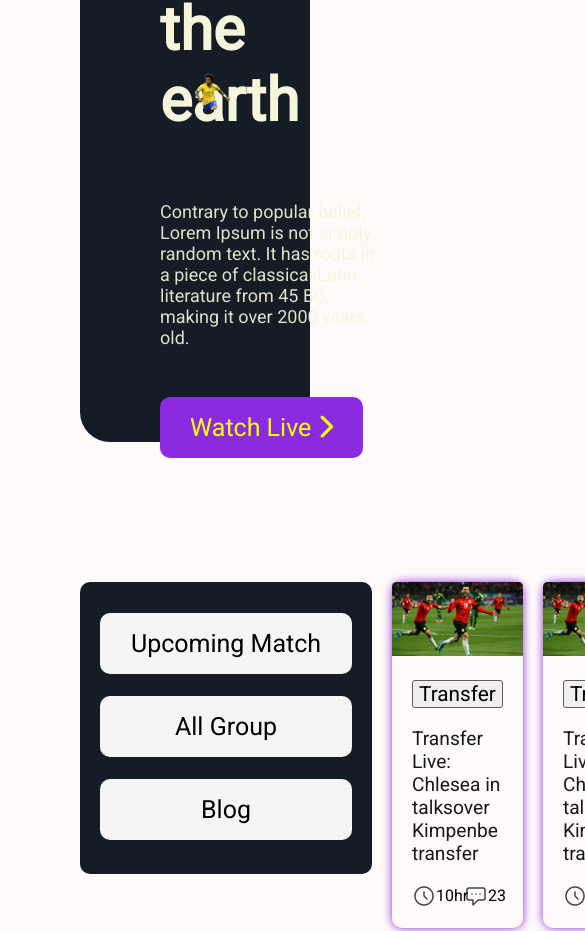
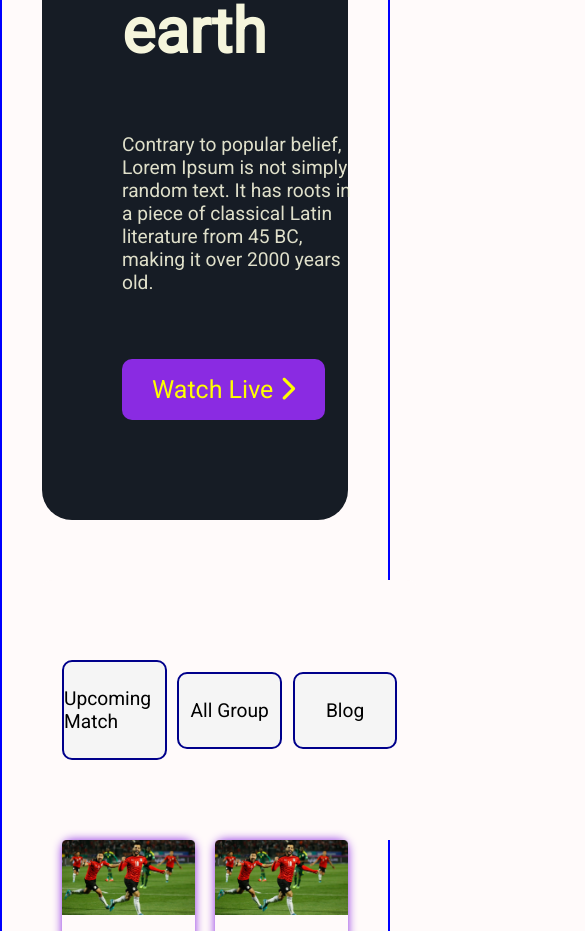
Before and after one commit to 1Md-Rakibul-Islam/World-Cup, a plain HTML site: page index.html in a window 390 px wide. Shown: the part 409-1340 px from the top of the page, 585 px wide, since content can reach past the window. Drawn offline with Linux system fonts and the light colour scheme.

Commit message:
tablet responsive complete

```diff
--- /dev/null
+++ b/assets/css/responsive.css
@@ -0,0 +1,60 @@
+@media screen and (max-width: 940px) {
+
+    .header__content__box {
+        width: 400px;
+    }
+}
+
+@media screen and (max-width: 980px) {
+
+    .container{
+        margin: 30px 40px;
+    }
+
+    .match__contents {
+        display: flex;
+        flex-wrap: wrap;
+    }
+
+    .nav__area {
+        width: 86vw;
+        display: flex;
+        justify-content: flex-start;
+        background-color: snow;
+        padding: 20px;
+
+    }
+
+    .nav__area ul {
+        width: 100%;
+        display: flex;
+        flex-direction: row;
+        align-content: center;
+        align-items: center;
+    }
+
+
+
+    .nav__area ul li {
+        width: 30%;
+        border: 2px solid darkblue;
+    }
+
+    .nav-link {
+        font-size: 1.2rem;
+        padding: 25px 0px;
+    }
+
+    .blogs{
+        display: grid;
+        grid-template-columns: repeat(2, 1fr);
+    }
+
+    .footer__contents {
+        display: flex;
+        flex-wrap: wrap;
+        justify-content: center;
+    }
+
+
+}
--- a/assets/css/style.css
+++ b/assets/css/style.css
@@ -6,10 +6,26 @@
 /*  =================
        common style
     ================= */
+/* html{
+    width: 1400px;
+    display: flex;
+    flex-direction: column;
+    justify-content: center;
+    border: 2px solid blue;
+} */
+
 body{
     padding: 0;
     margin: 0;
     background-color: snow;
+    display: flex;
+    flex-direction: column;
+    justify-content: center;
+    border: 2px solid blue;
+    box-sizing: border-box;
+}
+
+main{
     display: flex;
     flex-direction: column;
     justify-content: center;
@@ -33,26 +49,26 @@ body{
 
 .header_contents {
     display: flex;
-    justify-content: space-evenly;
-    align-items: center;
+    justify-content: space-between;
+    align-content: space-between;
 }
 
 .header__content__box {
-    width: 50%;
+    width: 450px;
     display: flex;
     justify-content: space-evenly;
-    align-items: center;
 }
 
 
 .heater-title {
-    font-size: 60px;
+    font-size: 3.9rem;
+    margin-top: 0px;
 
 }
 
 .header-decription {
     opacity: 0.9;
-    font-size: 18px;
+    font-size: 1.2rem;
     margin: 65px 0px;
 }
 
@@ -63,8 +79,18 @@ body{
     border-radius: 10px;
     font-size: 25px;
     color: yellow;
+    margin-bottom: 100px;
+    display: inline-block;
 
 }
+
+/* .header__banner{
+    background-image: url('/assets/images/Banner_Image.png');
+    background-repeat: no-repeat;
+    background-size: cover;
+    background-position: left;
+    background-origin: border-box;
+} */
 
 .header__banner img{
     width: 100%;
@@ -85,8 +111,8 @@ body{
 }
 
 .nav__area {
-    width: 252px;
-    height: 252px;
+    width: 220px;
+    height: 220px;
     background-color: rgb(22, 28, 37);
     padding: 20px;
     border-radius: 10px;
@@ -117,14 +143,18 @@ body{
 
 .nav-link{
     text-decoration: none;
-    padding: 16px 30px;
+    padding: 10px 0px;
     border-radius: 10px;
     font-size: 25px;
     color: black;
 }
 
+.nav__area ul li:hover {
+    background-color: blueviolet;
+}
+
 .nav__area ul li:active {
-    background-color: blueviolet;
+    background-color: tomato;
     color: yellow;
 }
 
--- a/index.html
+++ b/index.html
@@ -8,6 +8,7 @@
     <script src="https://kit.fontawesome.com/2f9f9c7031.js" crossorigin="anonymous"></script>
     <!-- stylesheet -->
     <link rel="stylesheet" href="assets/css/style.css">
+    <link rel="stylesheet" href="assets/css/responsive.css">
     <title>World Cup</title>
 </head>
 <body>
@@ -24,14 +25,18 @@
                         <h1 class="heater-title">The Greatest show on the earth</h1>
                         <p class="header-decription">
                             Contrary to popular belief, Lorem Ipsum is not simply random text. It has roots in a piece of classical Latin literature from 45 BC, making it over 2000 years old.
+
                         </p>
-                        <a class="header-buton" href="">Watch Live
-                            <i class="fa fa-chevron-right"></i>
-                        </a>
+                            <a class="header-buton" href="">Watch Live
+                                <i class="fa fa-chevron-right"></i>
+                            </a>
+
+
                     </div>
                 </div>
                 <div class="header__content__box header__banner">
-                    <img src="assets/images/Banner Image.png" alt="">
+                    <!-- used css background url  image-->
+                    <img src="assets/Banner_Image.png" alt="">
                 </div>
             </div>
         </div>
```
Also changed, not shown: Banner_Image.png (renamed from assets/images/Banner Image.png), assets/Banner_Image.png (added), assets/images/Banner_Image.png (added).
